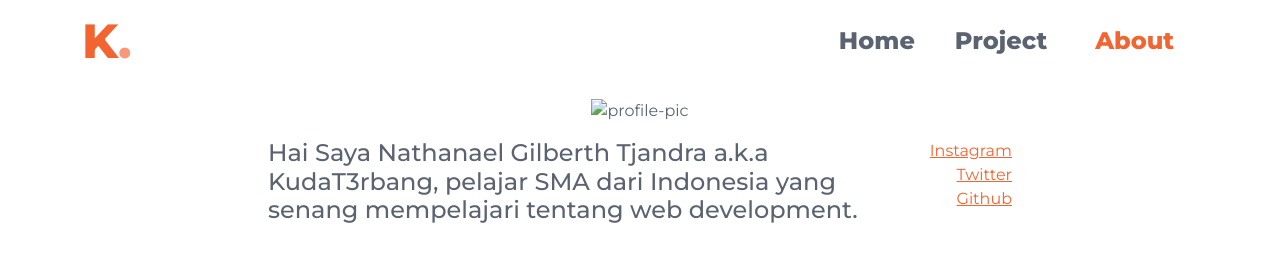
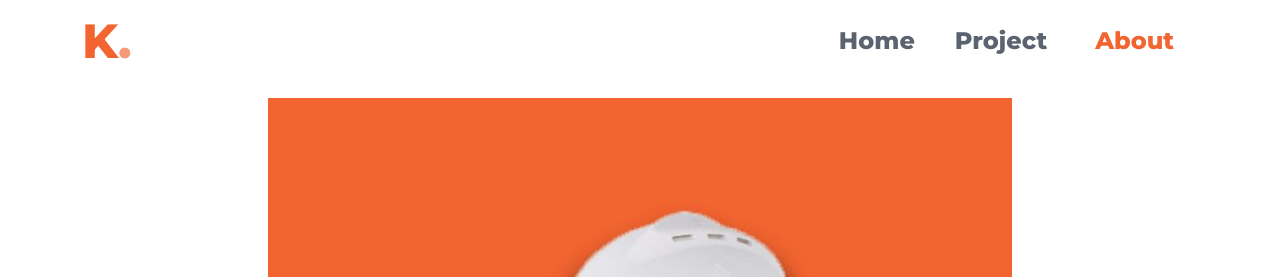
Before and after one commit to KudaT3rbang/kudat3rbang.github.io, a website: page about.html in a window 1280 px wide. Shown: the top 277 px of the page. Drawn offline with nearby package versions, Linux system fonts and the light colour scheme.

Commit message:
html change

```diff
--- a/about.html
+++ b/about.html
@@ -59,7 +59,7 @@
         <div class="container">
             <div class="row pt-3">
                 <div class="col text-center">
-                    <img src="src/img/profile-pic.png" class="img-fluid col-10 col-lg-8" alt="profile-pic">
+                    <img src="src/img/profile-pic.jpg" class="img-fluid col-10 col-lg-8" alt="profile-pic">
                 </div>
             </div>
             <div class="d-flex flex-row col-10 offset-1 col-lg-8 offset-lg-2 pt-3">
```
Also changed, not shown: index.html (+1 -1 lines).
